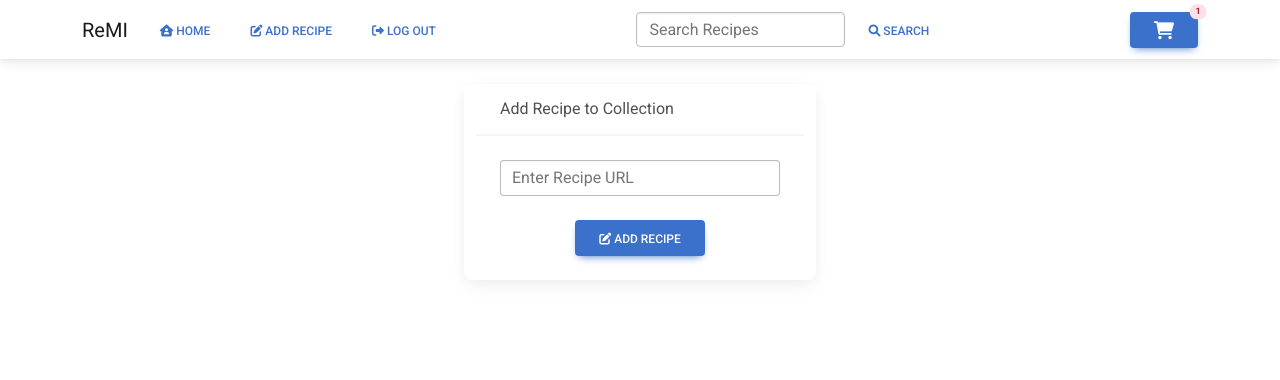
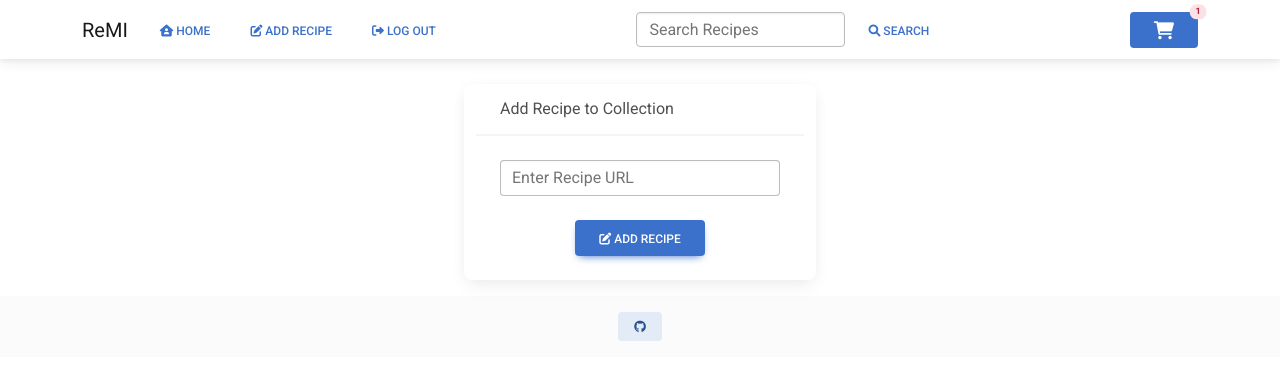
Before and after one commit to odics/remi, a Flask app: page /add_recipe in a window 1280 px wide. Shown: the top 380 px of the page. Run offline with Flask 2, Linux system fonts and the light colour scheme; a user stored in the database is signed in; some libraries are stand-ins or nearby versions.

Commit message:
Added footer with GitHub link

```diff
--- a/website/templates/base.html
+++ b/website/templates/base.html
@@ -64,7 +64,7 @@
                 </form>
             </div>
             <div class="d-flex align-items-center">
-                <a href="/cart" class="btn btn-primary position-relative">
+                <a href="/cart" class="btn btn-primary shadow-none position-relative">
                     <i class="fa-sharp fa-solid fa-cart-shopping fa-xl"></i>
                     {% if shopping_list %}
                     <span class="position-absolute top-0 start-100 translate-middle badge rounded-pill badge-danger">
@@ -101,6 +101,16 @@
         {% block content %}
         {% endblock %}
     </div>
+
+    <footer class="text-center text-lg-start bg-light">
+        <!-- Copyright -->
+        <div class="text-center p-3">
+            <a class="btn btn-sm btn-secondary" href="https://github.com/odics/remi" role="button">
+                <i class="fab fa-github"></i>
+              </a>
+        </div>
+        <!-- Copyright -->
+    </footer>
 
     <script src="https://cdn.jsdelivr.net/npm/popper.js@1.12.9/dist/umd/popper.min.js"
         integrity="sha384-ApNbgh9B+Y1QKtv3Rn7W3mgPxhU9K/ScQsAP7hUibX39j7fakFPskvXusvfa0b4Q"
```
